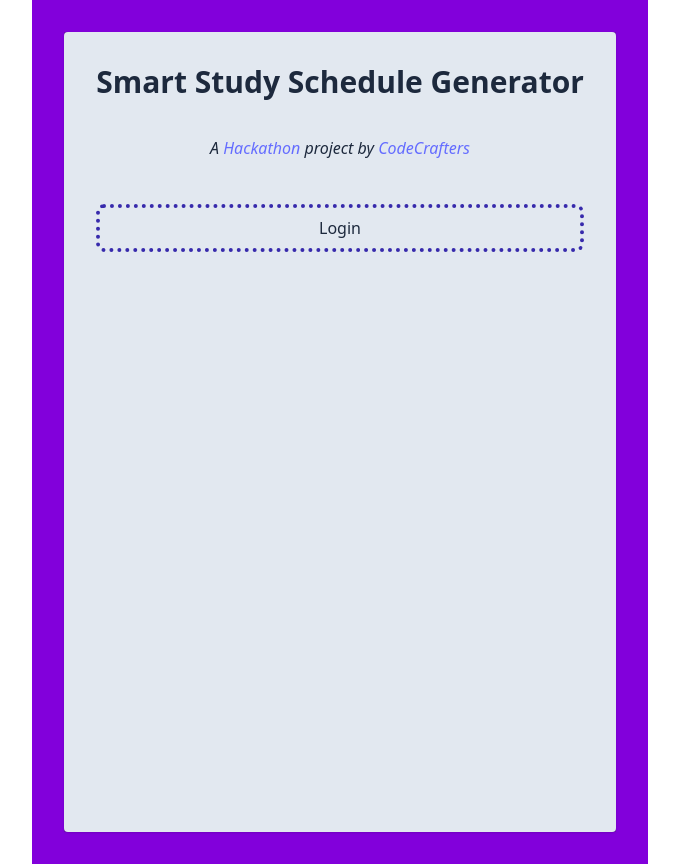
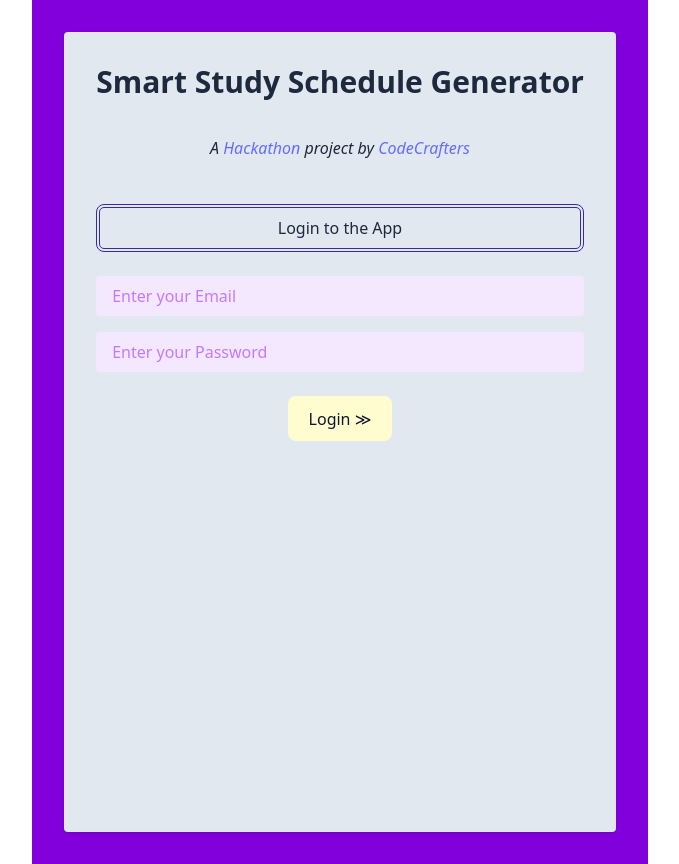
Before and after one commit to IamDaGod-kira/3sg-hackathon-kvb, a React (Vite) app: page / in a window 1280 px wide. Shown: the whole page, without its empty margins (300-979 px from the left). Built offline with nearby package versions, Linux system fonts and the light colour scheme.

Commit message:
added login page

```diff
--- a/index.html
+++ b/index.html
@@ -2,9 +2,9 @@
 <html lang="en">
   <head>
     <meta charset="UTF-8" />
-    <link rel="icon" type="image/svg+xml" href="/vite.svg" />
+    <link rel="icon" type="image/png" href="/full-logo.png" />
     <meta name="viewport" content="width=device-width, initial-scale=1.0" />
-    <title>Vite + React</title>
+    <title>Smart Study Schedule Generator</title>
   </head>
   <body>
     <div id="root" class="bg-purple-700"></div>
--- a/src/App.css
+++ b/src/App.css
@@ -6,39 +6,3 @@
   padding: 2rem;
   text-align: center;
 }
-
-.logo {
-  height: 6em;
-  padding: 1.5em;
-  will-change: filter;
-  transition: filter 300ms;
-}
-.logo:hover {
-  filter: drop-shadow(0 0 2em #646cffaa);
-}
-.logo.react:hover {
-  filter: drop-shadow(0 0 2em #61dafbaa);
-}
-
-@keyframes logo-spin {
-  from {
-    transform: rotate(0deg);
-  }
-  to {
-    transform: rotate(360deg);
-  }
-}
-
-@media (prefers-reduced-motion: no-preference) {
-  a:nth-of-type(2) .logo {
-    animation: logo-spin infinite 20s linear;
-  }
-}
-
-.card {
-  padding: 2em;
-}
-
-.read-the-docs {
-  color: #888;
-}
--- a/src/App.jsx
+++ b/src/App.jsx
@@ -1,4 +1,7 @@
 import './App.css'
+import bareIcon from './assets/bare-icon.png';
+import kvLogo from './assets/kv-logo.png';
+import vidyasetuLogo from './assets/vidyasetu-logo.png';
 
 function App() {
   return (
@@ -8,10 +11,32 @@ function App() {
         <p className='text-1.5xl p-5 italic'>A <a href='https://www.vidyasetu.ai/'>Hackathon</a> project by <a href="https://github.com/IamDaGod-kira/">CodeCrafters</a></p>
         <br />
         <h2
-          className="text-1.5xl border-4 border-dotted border-indigo-800 rounded-lg p-2"
+          className="text-1.5xl border-4 border-double border-indigo-800 rounded-lg p-2"
         >
-          Login
+          Login to the App
         </h2>
+        <br />
+        <input
+          className="min-w-full mb-4 px-4 py-2 rounded bg-purple-100 text-purple-900 placeholder-purple-400 focus:outline-none focus:ring-2 focus:ring-purple-500 caret-purple-700 hover:border-emerald-600 hover:border-2"
+          type="email"
+          name="email"
+          placeholder="Enter your Email"
+        />
+        <br />
+        <input
+          className="min-w-full px-4 py-2 rounded bg-purple-100 text-purple-900 placeholder-purple-400 focus:outline-none focus:ring-2 focus:ring-purple-500 caret-purple-700 hover:border-emerald-600 hover:border-2"
+          type="password"
+          name="passwd"
+          placeholder="Enter your Password"
+        />
+        <br /><br />
+        <button
+          type="submit"
+          className="text-slate-900 border-3px-indigo-800 hover:border-emerald-600"
+          style={{ backgroundColor: "#FFFDD0" }}
+        >
+          Login ≫
+        </button>
       </div>
     </div>
   )
--- a/src/index.css
+++ b/src/index.css
@@ -49,7 +49,7 @@ button {
   transition: border-color 0.25s;
 }
 button:hover {
-  border-color: #646cff;
+  border-color: oklch(59.6% 0.145 163.225);
 }
 button:focus,
 button:focus-visible {
```
Also changed, not shown: public/full-logo.png (added), src/assets/bare-icon.png (added).
